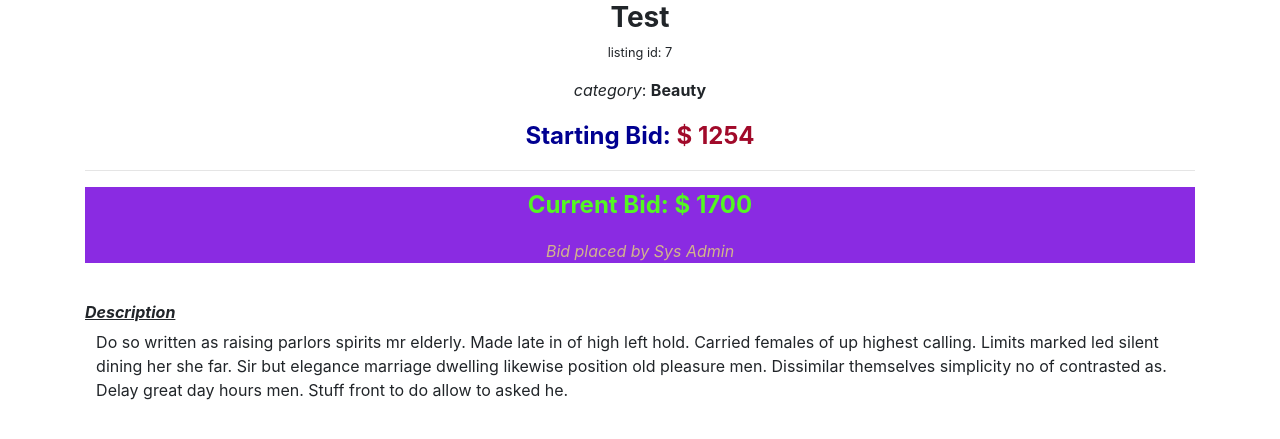
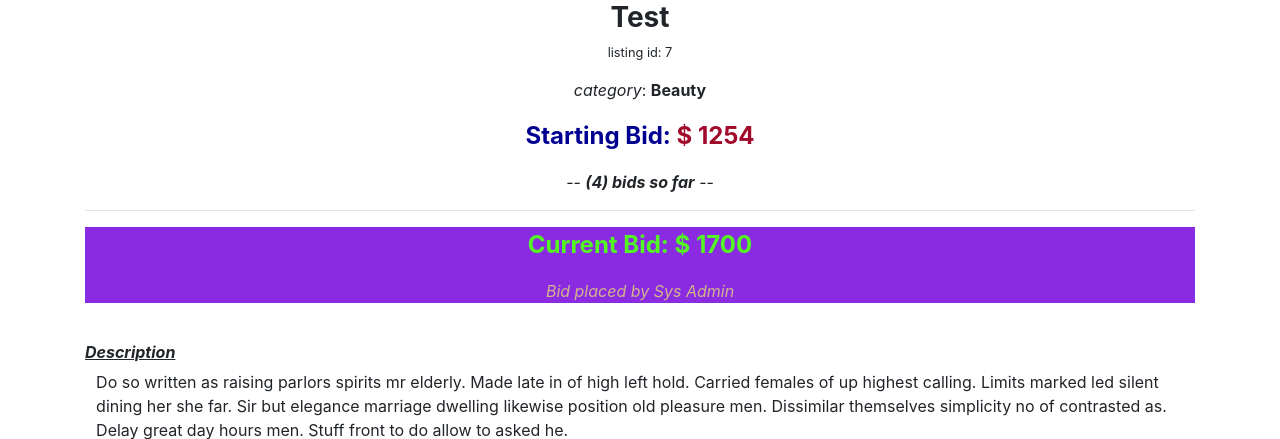
Before and after one commit to rami492/cs50web-Commerce, a Django app: page /7 in a window 1280 px wide. Shown: the part 1062-1501 px from the top of the page. Run offline with Django 3.2, Linux system fonts and the light colour scheme; data comes from the database, SQL or seed files in the repository; both versions use the stored data as it was after the commit; some libraries are stand-ins or nearby versions.

Commit message:
listing item display modified

```diff
--- a/project2/commerce/auctions/templates/auctions/listing.html
+++ b/project2/commerce/auctions/templates/auctions/listing.html
@@ -48,7 +48,8 @@
         <h3><b>{{ listing.name }}</b></h3>
         <small><p>listing id: {{ listing.id }}</p></small>
         <p><em>category</em>: <strong>{{ listing.category }}</strong></p>
-        <div><p style="color:rgb(161, 10, 42); font-size: x-large;"><strong><span style="color:rgb(0, 0, 145);">Starting Bid:</span> $ {{ listing.price }}</strong></p></div><hr>
+        <div><p style="color:rgb(161, 10, 42); font-size: x-large;"><strong><span style="color:rgb(0, 0, 145);">Starting Bid:</span> $ {{ listing.price }}</strong></p></div>
+        <div><p>-- <em><b>({{ current_bids }}) bids so far</b></em> --</p></div><hr>
         <div style="background-color:blueviolet;"><p style="color:rgb(83, 247, 34); font-size: x-large;"><strong>Current Bid: $ {{ highest_bid }} </strong></p>
         {% if highest_bid == 0 %}
             <p>no bids yet</p>
--- a/project2/commerce/auctions/views.py
+++ b/project2/commerce/auctions/views.py
@@ -171,6 +171,8 @@ def listing_page(request, listing_id):
     user = request.user
     date = datetime.datetime.now()
     comments = Comment.objects.filter(listing=listing_id).all()
+    current_bids = len(Bid.objects.filter(listing=listing_id).all())
+
     highest_bidder = None
     bid = 0
     all_bids = Bid.objects.filter(listing=listing_id).all()
@@ -221,6 +223,7 @@ def listing_page(request, listing_id):
             "counter": counter,
             "comment": CommentForm(),
             "bid": BidForm(request.POST),
+            "current_bids": current_bids,
             "message": "bid must be greater than starting price",
             })
         elif bid <= highest_bid:
@@ -233,6 +236,7 @@ def listing_page(request, listing_id):
             "highest_bidder": highest_bidder,
             "close_btn": close_btn,
             "counter": counter,
+            "current_bids": current_bids,
             "message": "bid must be greater than current highest bid",
             })
         else:
@@ -248,6 +252,7 @@ def listing_page(request, listing_id):
                 "bid": BidForm(),
                 "close_btn": close_btn,
                 "counter": counter,
+                "current_bids": current_bids,
                 "message1": "Bid placed succussfully",
                 })
 
@@ -267,6 +272,7 @@ def listing_page(request, listing_id):
             "bid": BidForm(),
             "close_btn": close_btn,
             "counter": counter,
+            "current_bids": current_bids,
             "message1": "Comment Added",
             })
 
@@ -283,6 +289,7 @@ def listing_page(request, listing_id):
             "bid": BidForm(),
             "close_btn": close_btn,
             "counter": counter,
+            "current_bids": current_bids,
             "message1": "Auction Closed",
             })
 
@@ -300,6 +307,7 @@ def listing_page(request, listing_id):
                 "highest_bid": highest_bid,
                 "close_btn": close_btn,
                 "counter": counter,
+                "current_bids": current_bids,
                 "message1": "Added to Wishlist",
                 })
 
@@ -316,6 +324,7 @@ def listing_page(request, listing_id):
             "highest_bid": highest_bid,
             "close_btn": close_btn,
             "counter": counter,
+            "current_bids": current_bids,
             "message1": "Added to Watchlist",
             })
 
@@ -336,6 +345,7 @@ def listing_page(request, listing_id):
         "bid": BidForm(),
         "close_btn": close_btn,
         "counter": counter,
+        "current_bids": current_bids,
     })
 
 
```
Also changed, not shown: project2/commerce/auctions/templates/auctions/index.html (+15 -19 lines), project2/commerce/db.sqlite3.
